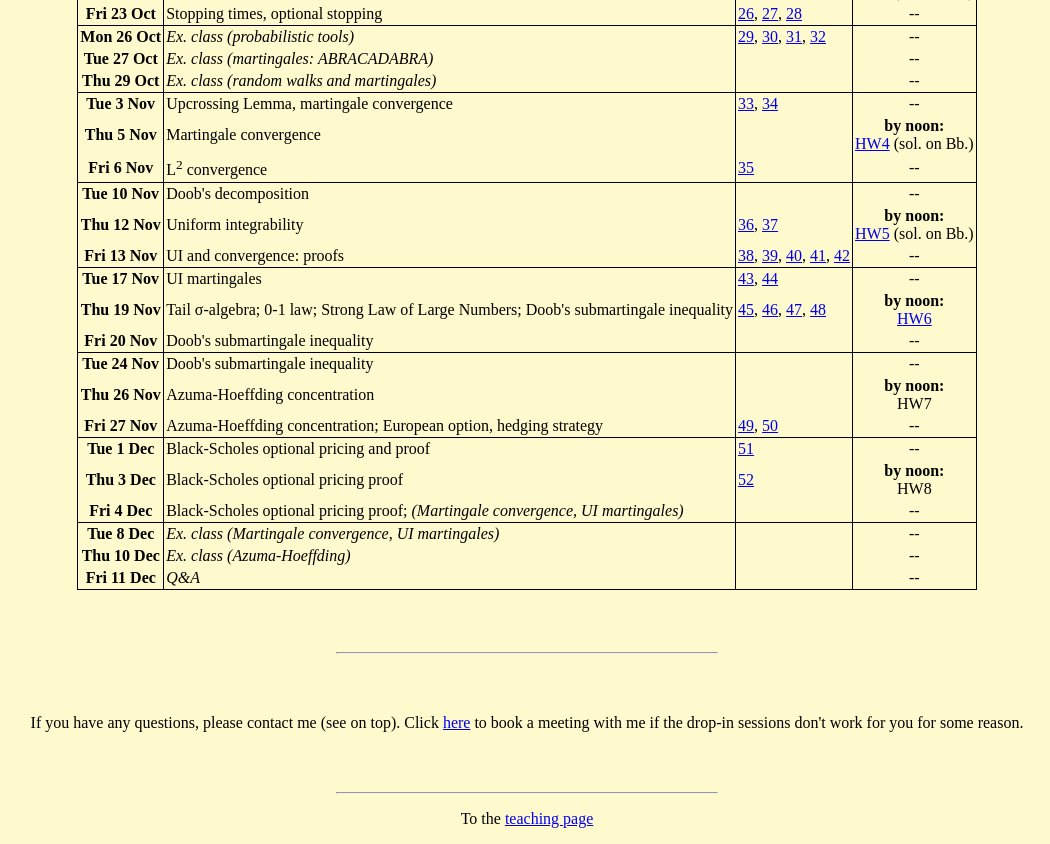
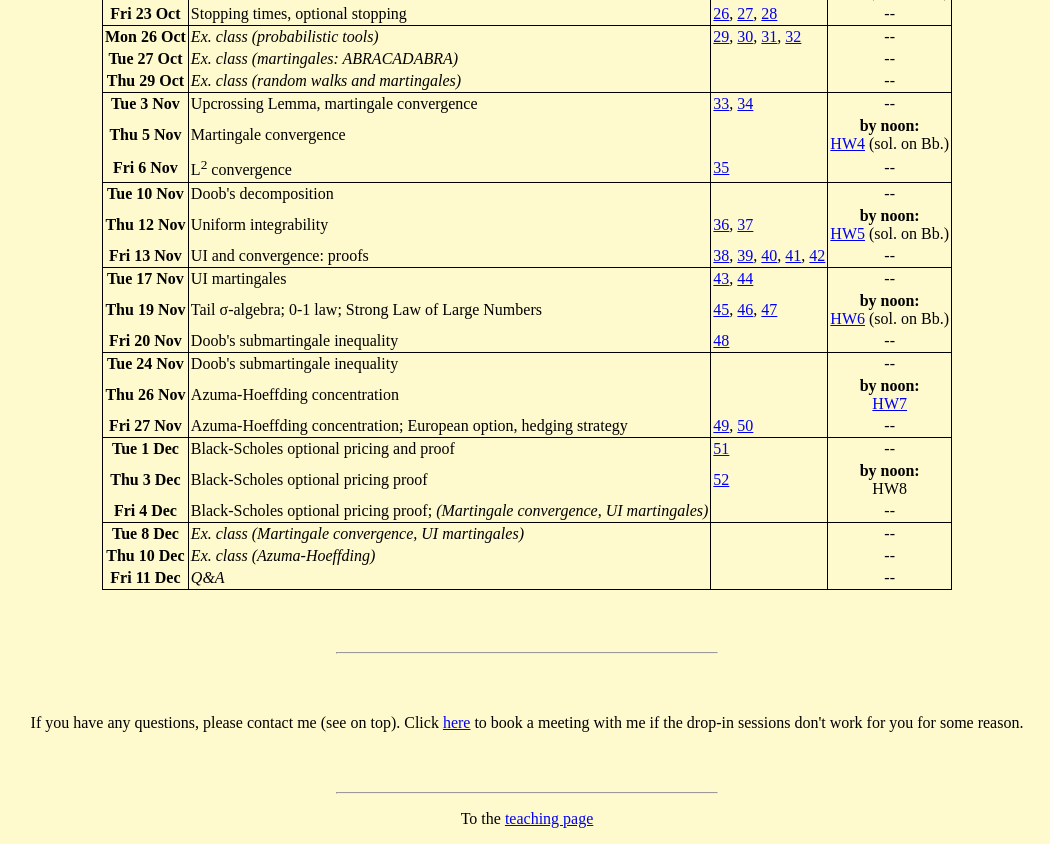
Before and after one commit to martonbalazs/martonbalazs.github.io, a plain HTML site: page mt26z.html in a window 1280 px wide. Shown: the part 1608-2452 px from the top of the page, without its empty margins (113-1163 px from the left). Drawn offline with Linux system fonts and the light colour scheme.

Commit message:
merge on mivivo

```diff
--- a/mt26z.html
+++ b/mt26z.html
@@ -601,21 +601,20 @@ color:FF3030
     </b>
    </td>
    <td>
-    Tail &sigma;-algebra; 0-1 law; Strong Law of Large Numbers; Doob's submartingale inequality
+    Tail &sigma;-algebra; 0-1 law; Strong Law of Large Numbers
    </td>
    <td>
     <a href="https://youtu.be/_knTBlGRmRs" title="MT/28. Kolmogorov's 0-1 law" target="_blank">45</a>,
     <a href="https://youtu.be/Qb1lzXkIfjc" title="MT/29. Lévy's downwards theorem" target="_blank">46</a>,
-    <a href="https://youtu.be/QghGttpqcKI" title="MT/30. Strong law of large numbers" target="_blank">47</a>,
-    <a href="https://youtu.be/DTQ5pgjrV_Q" title="MT/31. Doob's submartingale inequality" target="_blank">48</a>
+    <a href="https://youtu.be/QghGttpqcKI" title="MT/30. Strong law of large numbers" target="_blank">47</a>
    </td>
    <td align="center">
     <b>
      by noon:
     </b><br>
     <a href="hw6_mt26z.pdf">HW6</a>
+    (sol. on Bb.)
     <!--
-    (sol. on Bb.)
     HW6
     -->
    </td>
@@ -630,6 +629,7 @@ color:FF3030
     Doob's submartingale inequality
    </td>
    <td>
+    <a href="https://youtu.be/DTQ5pgjrV_Q" title="MT/31. Doob's submartingale inequality" target="_blank">48</a>
    </td>
    <td align="center">
     --
@@ -667,11 +667,11 @@ color:FF3030
     <b>
      by noon:
     </b><br>
+    <a href="hw7_mt26z.pdf">HW7</a>
     <!--
-    <a href="hw7_mt26z.pdf">HW7</a>
     (sol. on Bb.)
+    HW7
     -->
-    HW7
    </td>
   </tr>
   <tr>
```
